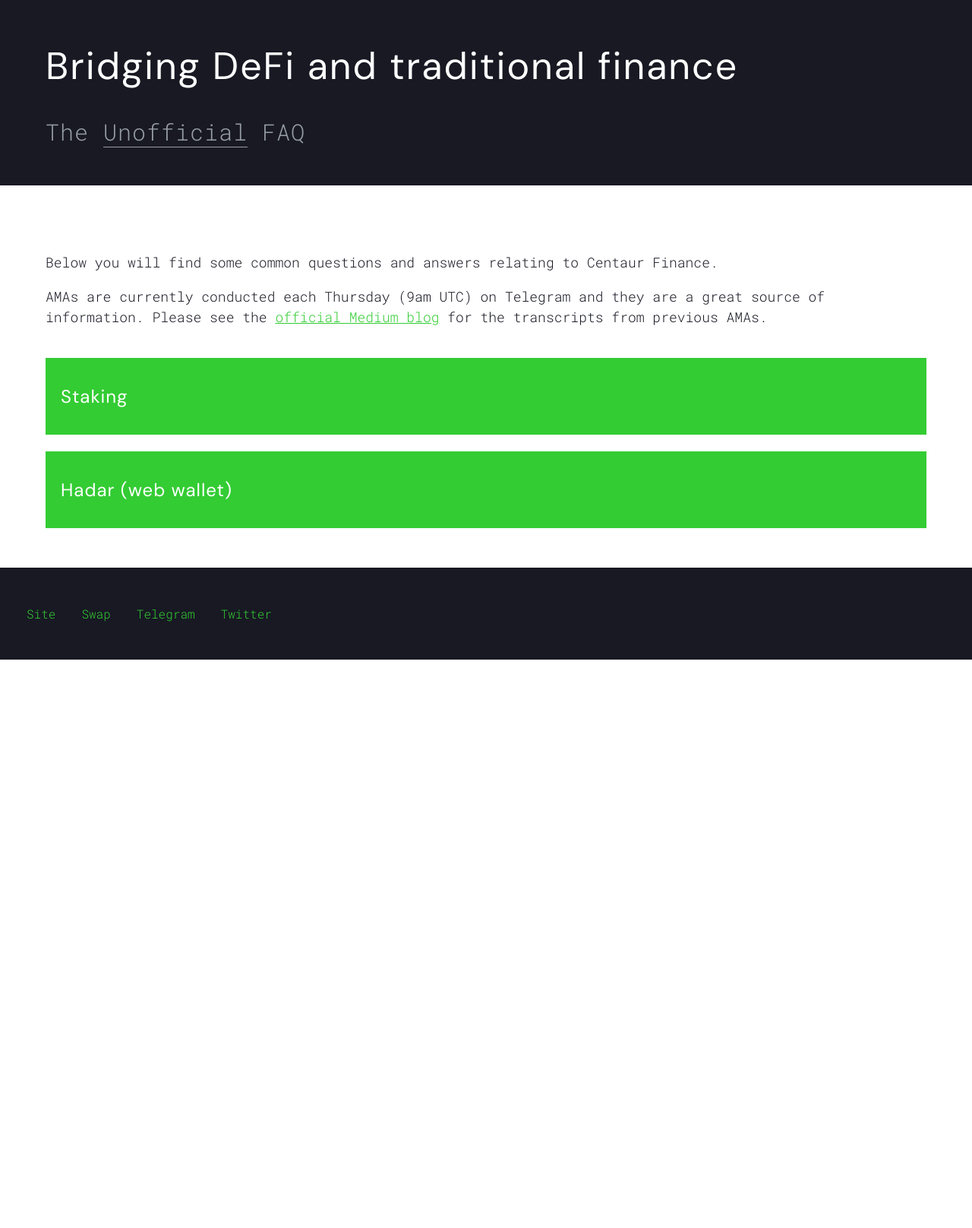
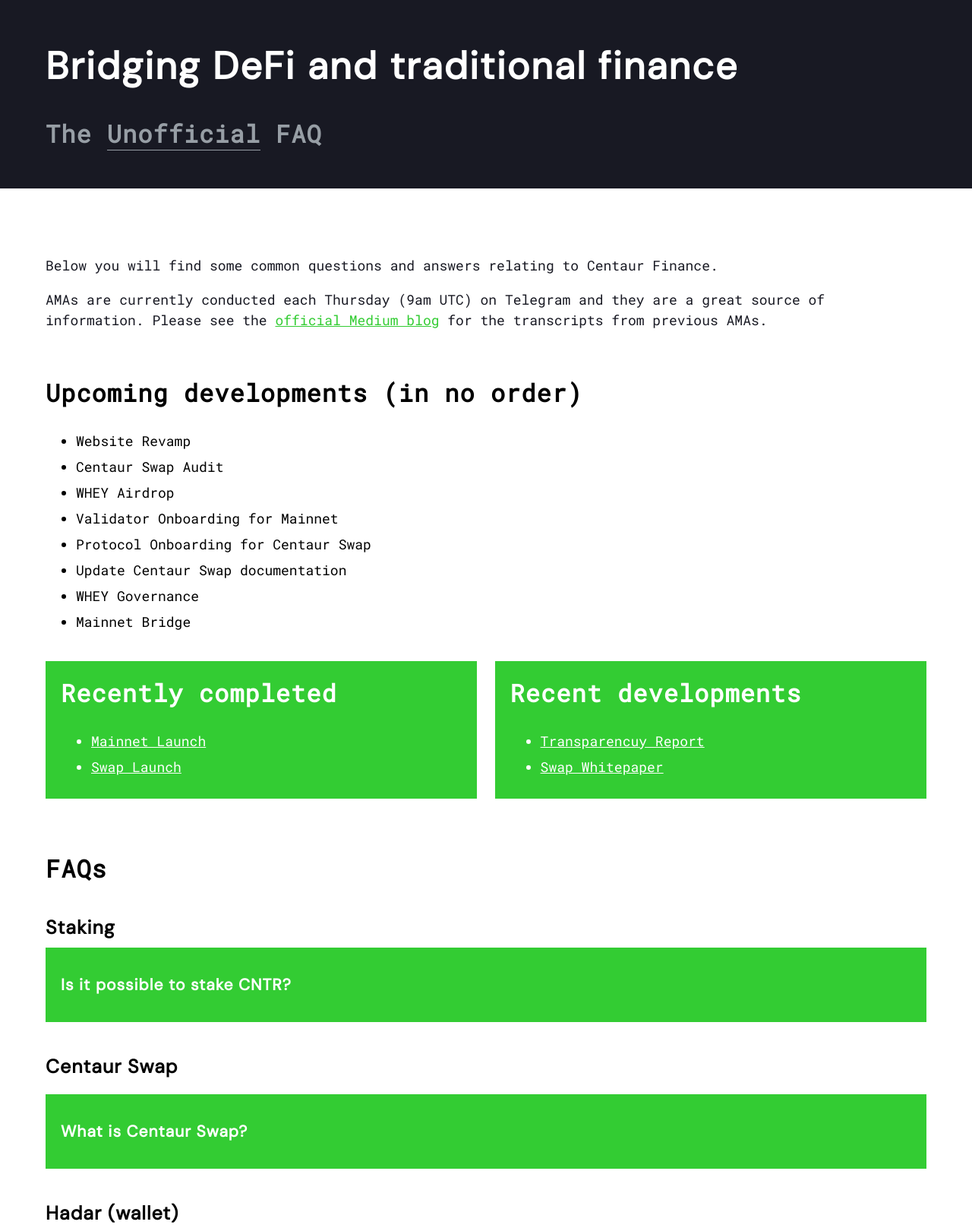
Before and after one commit to unofficial-centaur-finance/faq, a plain HTML site: page index.html in a window 1280 px wide. Shown: the part 181-1797 px from the top of the page at 76% size. Before the commit the page ends 1049 px from the top, so only its background shows below. Drawn offline with Linux system fonts and the light colour scheme.

Commit message:
style and layout update
style and layout update

```diff
--- a/index.html
+++ b/index.html
@@ -1,220 +1,26 @@
 <!DOCTYPE html>
 <html lang="en">
+
 <head>
 	<meta charset="UTF-8">
 	<meta http-equiv="X-UA-Compatible" content="IE=edge">
 	<meta name="viewport" content="width=device-width, initial-scale=1.0">
 	<title>Unofficial Centaur Finance FAQ</title>
-  <style>
-     /*
-* Prefixed by https://autoprefixer.github.io
-* PostCSS: v7.0.29,
-* Autoprefixer: v9.7.6
-* Browsers: last 4 version
-*/
-@import url("https://fonts.googleapis.com/css2?family=DM+Sans&family=Roboto+Mono:wght@300&display=swap");
+	<link rel="stylesheet" href="./styles.css">
+</head>
 
-html {
-	-webkit-box-sizing: border-box;
-	box-sizing: border-box;
-}
-
-*,
-*:before,
-*:after {
-	-webkit-box-sizing: inherit;
-	box-sizing: inherit;
-}
-
-body {
-	display: -webkit-box;
-	display: -ms-flexbox;
-	display: flex;
-	-ms-flex-wrap: wrap;
-	flex-wrap: wrap;
-	height: 100vh;
-	margin: 0;
-}
-
-.container {
-	display: -webkit-box;
-	display: -ms-flexbox;
-	display: flex;
-	-webkit-box-pack: center;
-	-ms-flex-pack: center;
-	justify-content: center;
-	-webkit-box-align: center;
-	-ms-flex-align: center;
-	align-items: center;
-	-ms-flex-wrap: wrap;
-	flex-wrap: wrap;
-}
-
-.inner {
-	-webkit-box-flex: 0;
-	-ms-flex: 0 1 1200px;
-	flex: 0 1 1200px;
-	padding: 0 20px;
-}
-
-h1,
-h2,
-h3,
-h4 {
-	font-family: "DM Sans", sans-serif;
-	color: #fff;
-	letter-spacing: 1px;
-}
-
-p {
-	font-family: "Roboto Mono", monospace;
-	color: #fff;
-}
-
-a {
-	font-family: "Roboto Mono", monospace;
-	color: #33cc33;
-}
-
-h1 {
-	font-size: 35px;
-	font-weight: 400;
-	letter-spacing: 2px;
-}
-
-h2 {
-	font-family: "Roboto Mono", monospace;
-	font-size: 25px;
-	font-weight: 400;
-	color: #979ea5;
-	margin: 0;
-}
-
-h2 span {
-	display: inline-block;
-	border-bottom: 1px solid #979ea5;
-}
-
-h3 {
-	font-size: 20px;
-	font-weight: 400;
-	margin: 0;
-}
-
-p {
-	font-size: 18px;
-	font-weight: 400;
-	line-height: 1.5;
-}
-
-header {
-	width: 100%;
-	background: #181923;
-	margin-bottom: 50px;
-	padding: 20px 0 50px;
-}
-
-header img {
-	width: 250px;
-	margin-bottom: 20px;
-	padding: 0 20px;
-}
-
-main {
-	display: -webkit-box;
-	display: -ms-flexbox;
-	display: flex;
-	-webkit-box-orient: vertical;
-	-webkit-box-direction: normal;
-	-ms-flex-direction: column;
-	flex-direction: column;
-	width: 100%;
-}
-
-.intro {
-	margin: 0 0 40px;
-}
-
-.intro p {
-	color: #181923;
-}
-
-.accordion {
-	overflow: hidden;
-	margin-top: 20px;
-}
-
-.accordion__question {
-	position: relative;
-	padding: 35px 20px;
-	cursor: pointer;
-	margin-bottom: 2px;
-	background: #33cc33;
-}
-
-.accordion__answer {
-	padding: 0 20px;
-	max-height: 0;
-	overflow: hidden;
-	will-change: max-height;
-	-webkit-transition: all 0.25s ease-out;
-	-o-transition: all 0.25s ease-out;
-	transition: all 0.25s ease-out;
-	opacity: 0;
-}
-
-.accordion__answer p {
-	color: #000;
-}
-
-.accordion__active .accordion__answer {
-	padding: 0 20px 20px;
-	opacity: 1;
-}
-
-footer {
-	display: -webkit-box;
-	display: -ms-flexbox;
-	display: flex;
-	-ms-flex-item-align: end;
-	align-self: flex-end;
-	text-align: center;
-	width: 100%;
-	margin-top: 50px;
-	padding: 50px 0;
-	background: #181923;
-}
-
-footer a {
-	margin: 0 15px;
-	text-decoration: none;
-}
-
-@media (min-width: 992px) {
-	h1 {
-		font-size: 50px;
-	}
-
-	h2 {
-		font-size: 30px;
-	}
-
-	h3 {
-		font-size: 24px;
-	}
-}
-  </style>
-</head>
 <body>
 	<header>
+		<div class="logo">
 			<img src="https://cntr.finance/img/logo.png" alt="Centaur Finance">
+		</div>
 		<div class="container">
 			<div class="inner">
-
 				<h1>Bridging DeFi and traditional finance</h1>
 				<h2>The <span>Unofficial</span> FAQ</h2>
 			</div>
 		</div>
+		<div class="illustration--header"></div>
 	</header>
 
 	<main>
@@ -223,20 +29,85 @@
 				<div class="accordion">
 					<div class="intro">
 						<p>Below you will find some common questions and answers relating to Centaur Finance.</p>
-          <p>AMAs are currently conducted each Thursday (9am UTC) on Telegram and they are a great source of information. Please see the <a href="https://medium.com/centaur"> official Medium blog</a> for the transcripts from previous AMAs.</p>
+						<p>AMAs are currently conducted each Thursday (9am UTC) on Telegram and they are a great source of
+							information. Please see the <a href="https://medium.com/centaur"> official Medium blog</a> for the
+							transcripts from previous AMAs.</p>
 					</div>
-        <div class="accordion__question">
-          <h3>Staking</h3>
+
+					<div class="overview">
+						<div class="upcoming">
+							<h2>Upcoming developments (in no order)</h2>
+							<ul>
+								<li>Website Revamp</li>
+								<li>Centaur Swap Audit</li>
+								<li>WHEY Airdrop</li>
+								<li>Validator Onboarding for Mainnet</li>
+								<li>Protocol Onboarding for Centaur Swap</li>
+								<li> Update Centaur Swap documentation</li>
+								<li>WHEY Governance</li>
+								<li>Mainnet Bridge</li>
+							</ul>
 						</div>
-        <div class="accordion__answer">
-          <p>Staking is currently closed but the smart contract for BonFi's muylti-yeild staking pool is under way. More information on the BonFi partnership can be found <a href="https://medium.com/centaur/centaur-partners-with-bonfi-to-increase-adoption-of-defi-d0a5ba6bec3" target="_blank">here</a>.</p>
-          <p>Centaur are also working on their CNTR &lt;&gt; ETH bridge. See <a target="_blank" href="https://t.me/OfficialCentaur/78365">here</a> for the latest update.</p>
+
+						<div class="recent">
+							<h2>Recently completed</h2>
+							<ul>
+								<li><a target="_blank" href="https://medium.com/centaur/centaurs-mainnet-launch-822ee00f1eb8">Mainnet
+										Launch</a></li>
+								<li><a target="_blank" href="https://medium.com/centaur/whey-farming-is-live-f007f06f6a0e">Swap
+										Launch</a></li>
+							</ul>
+						</div>
+
+						<div class="links">
+							<h2>Recent developments</h2>
+							<ul>
+								<li><a target="_blank"
+										href="https://medium.com/centaur/centaurs-transparency-report-7014ffdf048b">Transparencuy Report</a>
+								</li>
+								<li><a target="_blank" href="https://docs.cntr.finance/centaur-swap/">Swap Whitepaper</a></li>
+							</ul>
 						</div>
 					</div>
 
+					<h2>FAQs</h2>
+					<h3>Staking</h3>
+					<div class="accordion__question">
+						<h4>Is it possible to stake CNTR?</h4>
+					</div>
+					<div class="accordion__answer">
+						<p>Staking is currently closed but the smart contract for BonFi's muylti-yeild staking pool is under way.
+							This will allow participants to earn CNTR and other tokens. More information on the BonFi partnership can
+							be found <a
+								href="https://medium.com/centaur/centaur-partners-with-bonfi-to-increase-adoption-of-defi-d0a5ba6bec3"
+								target="_blank">here</a>.</p>
+						<p>Centaur are also working on their CNTR &lt;&gt; ETH bridge which will allow for staking. See <a
+								target="_blank" href="https://t.me/OfficialCentaur/78365">here</a> for the latest update.</p>
+					</div>
+				</div>
+
+				<h3>Centaur Swap</h3>
 				<div class="accordion">
 					<div class="accordion__question">
-          <h3>Hadar (web wallet)</h3>
+						<h4>What is Centaur Swap?</h4>
+					</div>
+					<div class="accordion__answer">
+						<p>Hadar is .</p>
+					</div>
+				</div>
+
+				<h3>Hadar (wallet)</h3>
+				<div class="accordion">
+					<div class="accordion__question">
+						<h4>What is Hadar?</h4>
+					</div>
+					<div class="accordion__answer">
+						<p>Hadar is .</p>
+					</div>
+				</div>
+				<div class="accordion">
+					<div class="accordion__question">
+						<h4>When will Hadar be released</h4>
 					</div>
 					<div class="accordion__answer">
 						<p>Hadar is available on the Playstore. The iOS version is under review by Apple.</p>
@@ -247,6 +118,9 @@
 	</main>
 
 	<footer>
+		<div class="illustration--footer">
+
+		</div>
 		<div class="container">
 			<div class="inner">
 				<a href="https://cntr.finance/" target="_blank">Site</a>
@@ -256,34 +130,7 @@
 			</div>
 		</div>
 	</footer>
-<script>
-  const accordions = document.querySelectorAll(".accordion");
+	<script src="https://unofficial-centaur-finance.github.io/scripts.js"></script>
+</body>
 
-  const openAccordion = (accordion) => {
-    const answer = accordion.querySelector(".accordion__answer");
-    accordion.classList.add("accordion__active");
-    answer.style.maxHeight = answer.scrollHeight + "px";
-  };
-
-  const closeAccordion = (accordion) => {
-    const answer = accordion.querySelector(".accordion__answer");
-    accordion.classList.remove("accordion__active");
-    answer.style.maxHeight = null;
-  };
-
-  accordions.forEach((accordion) => {
-    const question = accordion.querySelector(".accordion__question");
-    const answer = accordion.querySelector(".accordion__answer");
-
-    question.onclick = () => {
-      if (answer.style.maxHeight) {
-        closeAccordion(accordion);
-      } else {
-        accordions.forEach((accordion) => closeAccordion(accordion));
-        openAccordion(accordion);
-      }
-    };
-  });
-  </script>
-</body>
 </html>
--- a/styles.css
+++ b/styles.css
@@ -1,4 +1,4 @@
-@import url("https://fonts.googleapis.com/css2?family=DM+Sans&family=Roboto+Mono:wght@300&display=swap");
+@import url("https://fonts.googleapis.com/css2?family=DM+Sans&family=Roboto+Mono:wght@400&display=swap");
 html {
   box-sizing: border-box;
 }
@@ -11,9 +11,9 @@
 
 body {
   display: flex;
-  justify-content: center;
-  align-items: center;
-  flex-direction: column;
+  flex-wrap: wrap;
+  height: 100vh;
+  margin: 0;
 }
 
 .container {
@@ -39,49 +39,68 @@
 
 p {
   font-family: "Roboto Mono", monospace;
+  font-size: 18px;
   color: #fff;
+}
+
+a {
+  font-family: "Roboto Mono", monospace;
+  font-size: 18px;
+  color: #33cc33;
 }
 
 h1 {
   font-size: 35px;
-  font-weight: 400;
   letter-spacing: 2px;
 }
 
 h2 {
   font-family: "Roboto Mono", monospace;
-  font-size: 25px;
-  font-weight: 400;
+  font-size: 28px;
   color: #979ea5;
   margin: 0;
 }
+
 h2 span {
   display: inline-block;
   border-bottom: 1px solid #979ea5;
 }
 
 h3 {
+  font-size: 23px;
+  color: #000;
+  margin: 40px 0 10px;
+}
+
+h4 {
   font-size: 20px;
-  font-weight: 400;
   margin: 0;
 }
 
 p {
   font-size: 18px;
-  font-weight: 400;
   line-height: 1.5;
 }
 
-a {
-  color: #33cc33;
+ul {
+  margin-top: 0;
+  margin-bottom: 40px;
+}
+
+li {
+  font-family: "Roboto Mono", monospace;
+  font-size: 18px;
+  margin-bottom: 10px;
 }
 
 header {
   width: 100%;
+  position: relative;
   background: #181923;
   margin-bottom: 50px;
   padding: 20px 0 50px;
 }
+
 header img {
   width: 250px;
   margin-bottom: 20px;
@@ -94,17 +113,49 @@
   width: 100%;
 }
 
+main h2 {
+  color: #000;
+  margin-bottom: 30px;
+}
+
 .intro {
-  margin: 0 0 40px;
+  margin: 0 0 60px;
 }
+
 .intro p {
   color: #181923;
+}
+
+
+.overview {
+  margin-bottom: 70px;
+}
+
+.recent,
+.links {
+  padding: 20px;
+  background: #33cc33;
+}
+
+.recent h2,
+.links h2,
+.recent li,
+.links li,
+.recent li a,
+.links li a {
+  color: #fff;
+}
+
+.recent ul,
+.links ul {
+  margin-bottom: 0;
 }
 
 .accordion {
   overflow: hidden;
   margin-top: 20px;
 }
+
 .accordion__question {
   position: relative;
   padding: 35px 20px;
@@ -112,6 +163,7 @@
   margin-bottom: 2px;
   background: #33cc33;
 }
+
 .accordion__answer {
   padding: 0 20px;
   max-height: 0;
@@ -120,9 +172,11 @@
   transition: all 0.25s ease-out;
   opacity: 0;
 }
+
 .accordion__answer p {
-  color: #000;
+  color: rgb(41, 39, 39);
 }
+
 .accordion__active .accordion__answer {
   padding: 0 20px 20px;
   opacity: 1;
@@ -132,11 +186,13 @@
   display: flex;
   flex-direction: column;
   text-align: center;
+  position: relative;
   width: 100%;
-  margin-top: 50px;
-  padding: 50px 0;
+  margin-top: 100px;
+  padding: 100px 0;
   background: #181923;
 }
+
 footer a {
   margin: 0 15px;
   text-decoration: none;
@@ -148,10 +204,52 @@
   }
 
   h2 {
-    font-size: 30px;
+    font-size: 32px;
   }
 
   h3 {
-    font-size: 24px;
+    font-size: 25px;
+  }
+
+  h4 {
+    font-size: 21px;
+  }
+
+  .overview {
+    display: flex;
+    flex-wrap: wrap;
+    justify-content: space-between;
+    margin-bottom: 70px;
+  }
+
+  .upcomming {
+    flex: 1;
+  }
+
+  .recent,
+  .links {
+    flex: 0 1 49%;
   }
 }
+
+@media (min-width: 1700px) {
+  .illustration--header {
+    position: absolute;
+    content: "";
+    bottom: -50%;
+    right: 50px;
+    height: 300px;
+    width: 300px;
+    background: url(https://cntr.finance/img/illustration-17.png) no-repeat center / contain;
+  }
+
+  .illustration--footer {
+    position: absolute;
+    content: "";
+    top: -100px;
+    left: 50px;
+    height: 300px;
+    width: 300px;
+    background: url(https://cntr.finance/img/illustration-12.png) no-repeat center / contain;
+  }
+}
```
Lines whose indentation alone changed are shown as unchanged.
